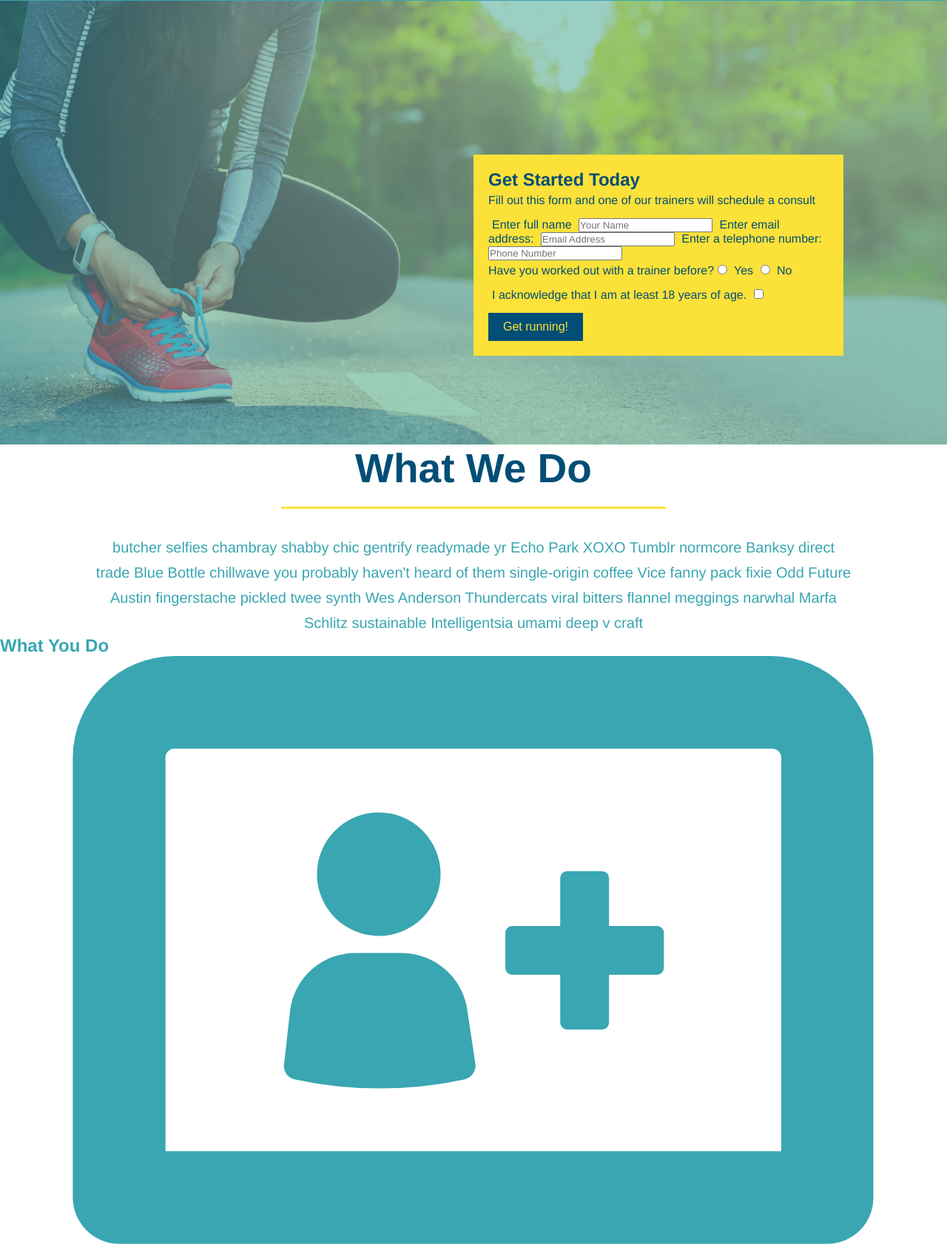
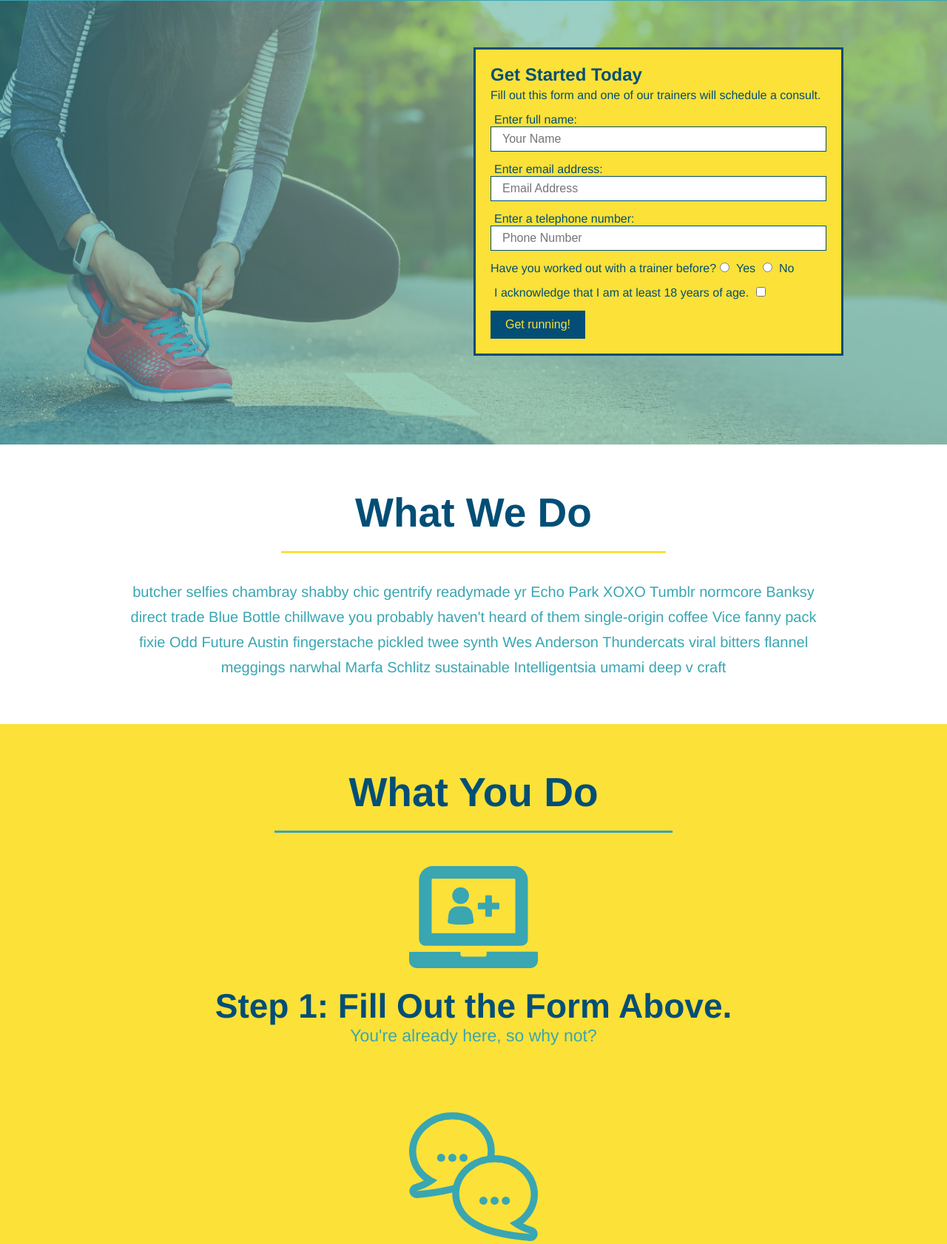
Before and after one commit to cmc496/run-buddy, a plain HTML site: page index.html in a window 1280 px wide. Shown: the part 81-1763 px from the top of the page at 74% size. Drawn offline with Linux system fonts and the light colour scheme; files whose address does not match are found by name.

Commit message:
debugged

```diff
--- a/assets/css/style.css
+++ b/assets/css/style.css
@@ -67,6 +67,10 @@ footer a {
     color: #024e76;
 }
 
+section {
+    padding: 60px;
+}
+
 /* Hero Style Start */
 .hero {
     background-image: url("/Users/caitlinclifford/Desktop/projects/run-buddy/assets/images/hero-bg.jpeg");
@@ -76,7 +80,7 @@ footer a {
     position: relative;
 }
 .hero-form {
-    border: 3 px solid #024e76;
+    border: solid 3px #024e76;
     background-color: #fce138;
     padding: 20px;
     width: 500px;
@@ -119,16 +123,6 @@ footer a {
     text-align: center;
 }
 
-.intro h2 {
-    font-size: 55px;
-    color: #024e76;
-    margin-bottom: 35px;
-    padding: 0 100px 20px 100px;
-    border-bottom: 3px solid;
-    border-color: #fce138;
-    display: inline-block;
-}
-
 .intro p {
     line-height: 1.7;
     color: #39a6b2;
@@ -136,3 +130,45 @@ footer a {
     font-size: 20px;
     margin: 0 auto;
 }
+
+.steps {
+    text-align: center;
+    background: #fce138;
+}
+
+.section-title {
+    font-size: 55px;
+    color: #024e76;
+    margin-bottom: 35px;
+    padding: 0 100px 20px 100px;
+    display: inline-block;
+    border-bottom: 3px solid;
+}
+
+.primary-border {
+    border-color: #fce138;
+}
+
+.secondary-border {
+    border-color: #39a6b2;
+}
+
+.steps div {
+    margin-bottom: 80px;
+}
+
+.steps img {
+    width: 15%;
+    margin: 10px 0;
+}
+
+.steps h3 {
+    color: #024e76;
+    font-size: 46px;
+    margin-top: 10px;
+}
+
+.steps p {
+    color: #39a6b2;
+    font-size: 23px;
+}
--- a/index.html
+++ b/index.html
@@ -4,7 +4,7 @@
         <link rel="stylesheet" href="./assets/css/style.css" />
         <meta charset="UTF-8" />
         <title>Run Buddy</title>
-        </head>
+    </head>
         <body>
             <!--Navigation-->
             <header>
@@ -12,11 +12,8 @@
                     <a href="/">RUN BUDDY</a>
                 </h1>
                 <nav>
-                    <!-- Unordered list element-->
                     <ul>
-                        <!-- List item element-->
                         <li>
-                        <!-- Anchor element-->
                             <a href="#what-we-do">What We Do</a>
                         </li>
                         <li>
@@ -26,7 +23,7 @@
                             <a href="#your-trainers">Your Trainers</a>
                         </li>
                         <li>
-                            <a href="#reach out">Reach Out</a>
+                            <a href="#reach-out">Reach Out</a>
                         </li>
                     </ul>
                 </nav>
@@ -36,15 +33,17 @@
             <section class="hero">
                 <div class="hero-form">
                     <h3>Get Started Today</h3>
-                    <p>Fill out this form and one of our trainers will schedule a consult</p>
+                    <p>Fill out this form and one of our trainers will schedule a consult.</p>
                     <!-- Add form element-->
                     <form>
-                        <label for="name">Enter full name</label>
-                        <input type="text" placeholder="Your Name" name="name" id="name" />
+                        <label for="name">Enter full name:</label>
+                        <input type="text" placeholder="Your Name" name="name" id="name" class="form-input">
+
                         <label for="email">Enter email address:</label>
-                        <input type="email" placeholder="Email Address" name="email" id="email" />
+                        <input type="email" placeholder="Email Address" name="email" id="email" class="form-input">
+
                         <label for="phone">Enter a telephone number:</label>
-                        <input type="tel" placeholder="Phone Number" name="phone" id="phone" />
+                        <input type="tel" placeholder="Phone Number" name="phone" id="phone" class="form-input">
                         <p>
                             Have you worked out with a trainer before?
                             <input type="radio" name="trainer-confirm" id="trainer-yes" />
@@ -68,15 +67,15 @@
 
             <!-- what we do section-->
             <section id="what-we-do" class="intro">
-                <h2>What We Do</h2>
+                <h2 class="section-title primary-border">What We Do</h2>
                 <p>
                     butcher selfies chambray shabby chic gentrify readymade yr Echo Park XOXO Tumblr normcore Banksy direct trade Blue Bottle chillwave you probably haven't heard of them single-origin coffee Vice fanny pack fixie Odd Future Austin fingerstache pickled twee synth Wes Anderson Thundercats viral bitters flannel meggings narwhal Marfa Schlitz sustainable Intelligentsia umami deep v craft
                 </p>
             </section>
 
             <!-- what you do section-->
-            <section id="what-you-do">
-                <h2>What You Do</h2>
+            <section id="what-you-do" class="steps">
+                <h2 class="section-title secondary-border">What You Do</h2>
                 <div>
                     <!-- insert this img element -->
                     <img src="./assets/images/step-1.svg" alt="" />
@@ -122,14 +121,14 @@
                 </div>
             </section>
 
-            <!-- get running section-->
+            <!-- meet trainers section-->
             <section>
-                <h2>Get Running</h2>
+                <h2>Meet the Trainers</h2>
             </section>
 
-            <!-- get results section-->
+            <!-- reach out section-->
             <section>
-                <h2>Get Results</h2>
+                <h2>Reach Out</h2>
             </section>
 
 
@@ -142,5 +141,4 @@
                 </div>
             </footer>
         </body>
-    </head>
 </html>
```
